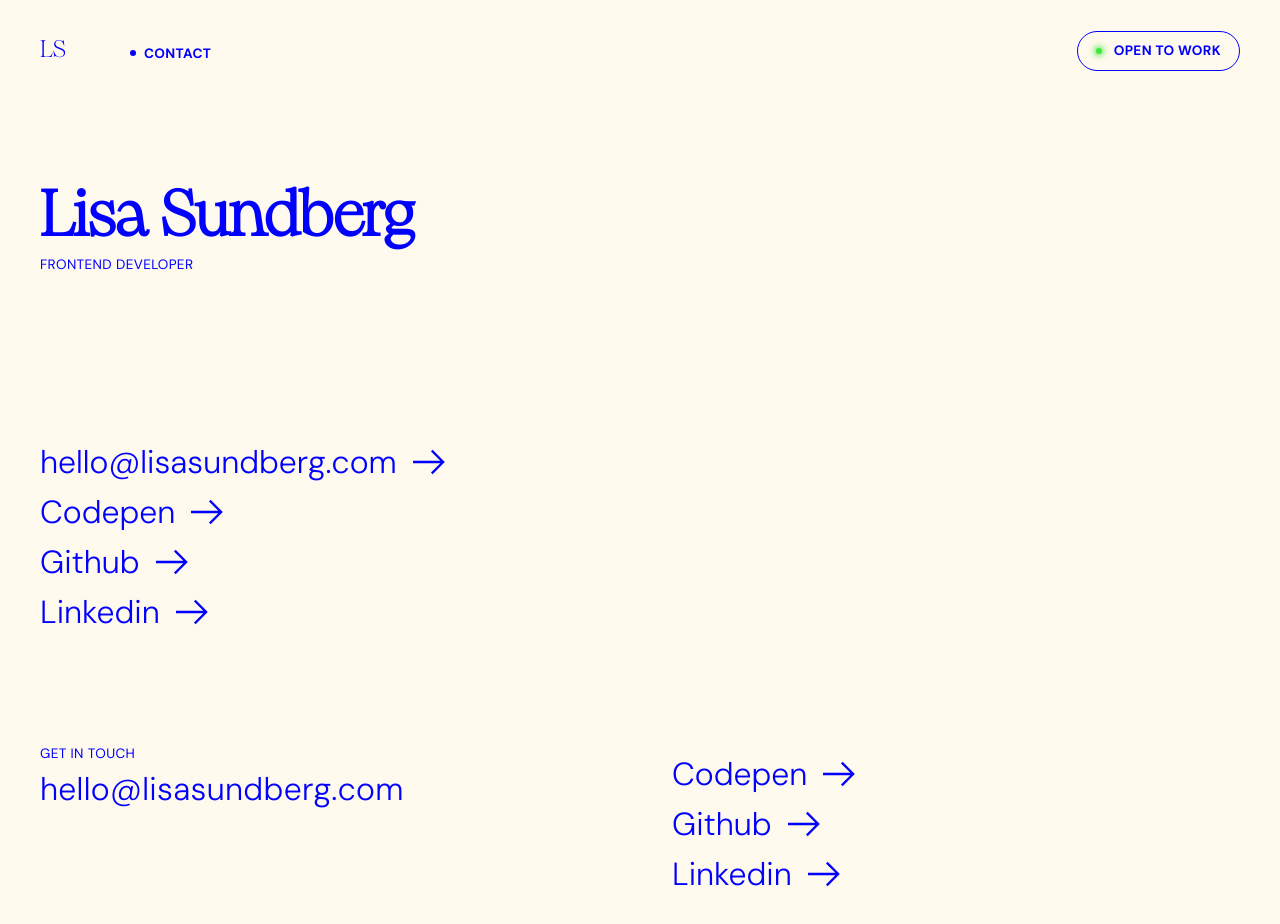
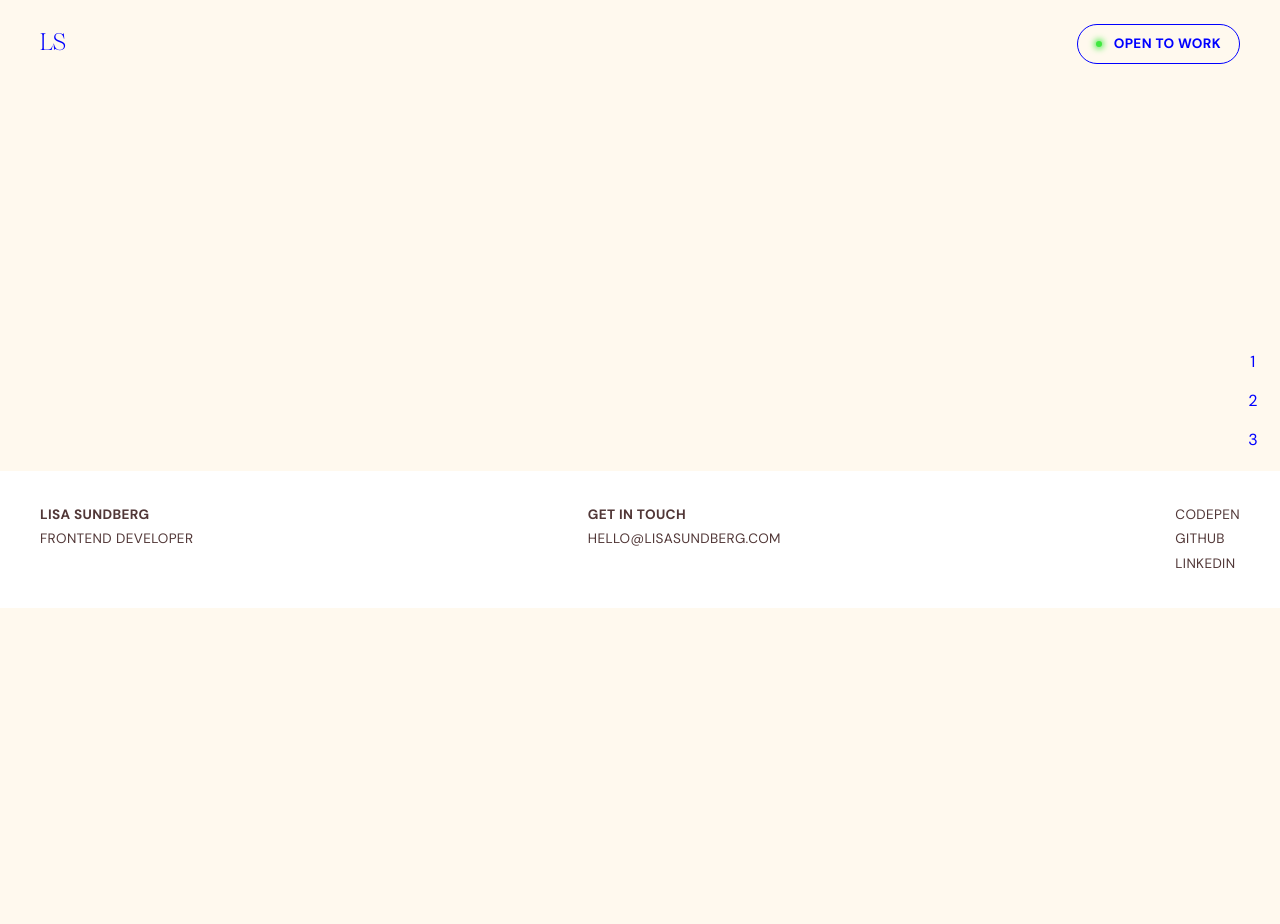
Before and after one commit to lisasundberg/lisa, a SvelteKit app: page / in a window 1280 px wide. Shown: the top 924 px of the page. After the commit the page ends 800 px from the top, so only its background shows below. Built offline with nearby package versions, Linux system fonts and the light colour scheme.

Commit message:
Fix maintenance mode

```diff
--- a/src/lib/components/Footer.svelte
+++ b/src/lib/components/Footer.svelte
@@ -3,11 +3,7 @@
 	import ExternalLink from '$lib/components/ExternalLink.svelte';
 </script>
 
-<footer
-	class="footer section"
-	id="contact"
-	style="--heading-height: {$headingHeight}"
->
+<footer class="footer section" id="contact" style="--heading-height: {$headingHeight}">
 	<section>
 		<div>
 			<h2 class="label">Get in touch</h2>
@@ -47,14 +43,7 @@
 		margin-bottom: 2rem;
 	}
 
-	ul {
-		margin-block-start: 0;
-		margin-block-end: 0;
-		padding-inline-start: 0;
-	}
-
 	li {
-		list-style: none;
 		margin-top: 0.25em;
 		padding-top: 0.25em;
 	}
--- a/src/lib/components/MaintenanceMode.svelte
+++ b/src/lib/components/MaintenanceMode.svelte
@@ -1,57 +1,60 @@
 <script lang="ts">
-	import ExternalLink from './ExternalLink.svelte';
+	import ExternalLink from '$lib/components/ExternalLink.svelte';
 </script>
 
 <main class="maintenance-mode">
-	<div>
-		<h1>Lisa Sundberg</h1>
-		<h2 class="label">Frontend developer</h2>
+	<div class="content">
+		<div>
+			<!-- <h1>Lisa Sundberg</h1> -->
+			<h1 class="label-bold">Lisa Sundberg</h1>
+			<h2 class="label">Frontend developer</h2>
+		</div>
+
+		<div class="email">
+			<p class="label-bold">Get in touch</p>
+			<a class="label" href="mailto:hello@lisasundberg.com">hello@lisasundberg.com</a>
+		</div>
+		<div class="links">
+			<a class="label" href="https://codepen.io/lisasundae/">Codepen</a>
+			<a class="label" href="https://github.com/lisasundberg">Github</a>
+			<a class="label" href="https://www.linkedin.com/in/lisasundberg/">Linkedin</a>
+		</div>
+		<!-- <small>© {new Date().getFullYear()} :-)</small> -->
 	</div>
 </main>
-<footer>
-	<div>
-		<ul>
-			<li><ExternalLink href="mailto:hello@lisasundberg.com" label="hello@lisasundberg.com" /></li>
-			<li><ExternalLink href="https://codepen.io/lisasundae/" label="Codepen" /></li>
-			<li><ExternalLink href="https://github.com/lisasundberg" label="Github" /></li>
-			<li><ExternalLink href="https://www.linkedin.com/in/lisasundberg/" label="Linkedin" /></li>
-		</ul>
-	</div>
-</footer>
 
 <style>
-	main,
-	footer {
+	.maintenance-mode {
+		align-self: flex-end;
+		display: grid;
 		grid-column: full;
-		display: grid;
 		grid-template-columns: subgrid;
-		overflow: hidden;
-		color: var(--_theme-color-primary);
-		padding-top: 10dvh;
-		z-index: 1;
-	}
+		background-color: white;
+		color: var(--color-brown);
+		z-index: 2;
 
-	div {
-		grid-column: main;
+		h1,
+		h2,
+		p,
+		a {
+			line-height: 1.8;
+		}
 
-		h1 {
-			font-family: var(--font-display);
+		a {
+			display: block;
 		}
 	}
 
-	ul {
-		margin-block-start: 0;
-		margin-block-end: 0;
-		padding-inline-start: 0;
-	}
+	.content {
+		grid-column: main;
+		display: flex;
+		flex-direction: column;
+		justify-content: space-between;
+		gap: 2em;
+		padding: 2em 0;
 
-	li {
-		list-style: none;
-		margin-top: 0.25em;
-		padding-top: 0.25em;
-	}
-
-	p {
-		margin-top: 0.25em;
+		@media (width > 768px) {
+			flex-direction: row;
+		}
 	}
 </style>
--- a/src/lib/components/ThemeNav.svelte
+++ b/src/lib/components/ThemeNav.svelte
@@ -5,7 +5,7 @@
 
 <div class="theme-nav">
 	{#each themes as theme, i}
-		<button on:click|preventDefault={() => currentTheme.set(theme.name)}>
+		<button class="label" on:click|preventDefault={() => currentTheme.set(theme.name)}>
 			{i + 1}
 		</button>
 	{/each}
--- a/src/lib/styles/globals.css
+++ b/src/lib/styles/globals.css
@@ -36,6 +36,9 @@
 }
 
 body {
+	width: 100vw;
+	min-height: 100dvh;
+	overflow-x: hidden;
 	display: grid;
 	grid-template-columns: var(--main-grid);
 	margin: 0;
@@ -60,6 +63,17 @@ p {
 	margin: 0;
 }
 
+
+ul {
+	margin-block-start: 0;
+	margin-block-end: 0;
+	padding-inline-start: 0;
+}
+
+li {
+	list-style: none;
+}
+
 a,
 .a {
 	display: inline-block;
@@ -68,12 +82,12 @@ a,
 	&:not(.-plain, .-simple, .button)::after {
 		content: '';
 		position: absolute;
-		height: 2px;
+		height: 0.025em;
 		width: 100%;
 		bottom: 0;
 		left: 0;
 		margin-top: 0.25em;
-		background-color: var(--_theme-color-primary);
+		background-color: currentColor;
 		transform: scaleX(0);
 		transform-origin: right;
 		transition: transform 0.2s ease-in-out;
--- a/src/lib/styles/index.css
+++ b/src/lib/styles/index.css
@@ -8,13 +8,3 @@
 html {
 	all: unset;
 }
-
-
-body {
-	width: 100vw;
-	overflow-x: hidden;
-}
-
-main {
-	padding-bottom: 10vh;
-}
--- a/src/lib/styles/themes.css
+++ b/src/lib/styles/themes.css
@@ -4,8 +4,10 @@
 }
 
 .donuts {
-	--_theme-color-bg: var(--color-cream);
-	--_theme-color-primary: var(--color-brown);
+	--_theme-color-bg: var(--color-purple);
+	--_theme-color-primary: var(--color-cream);
+	/* --_theme-color-bg: var(--color-cream);
+	--_theme-color-primary: var(--color-brown); */
 }
 
 .shader {
--- a/src/lib/styles/typography.css
+++ b/src/lib/styles/typography.css
@@ -55,6 +55,7 @@ a {
 }
 
 .label {
+	font-family: var(--font-body);
 	text-transform: uppercase;
 	font-size: var(--font-size-label);
 	letter-spacing: 0.025em;
@@ -63,6 +64,7 @@ a {
 }
 
 .label-bold {
+	font-family: var(--font-body);
 	text-transform: uppercase;
 	font-size: var(--font-size-label);
 	letter-spacing: 0.025em;
--- a/src/routes/+layout.svelte
+++ b/src/routes/+layout.svelte
@@ -39,7 +39,7 @@
 
 {@render children?.()}
 
-<Footer />
+<!-- <Footer /> -->
 
 <style>
 	header {
--- a/src/routes/+page.svelte
+++ b/src/routes/+page.svelte
@@ -35,12 +35,9 @@
 <!-- <h1 class="heading" bind:this={heading} bind:clientHeight={$headingHeight}>Lisa Sundberg</h1> -->
 <!-- <Heading /> -->
 
-<!--
 <Background />
-<header>
-	<Nav />
-</header> -->
 <MaintenanceMode />
+<ThemeNav />
 
 <!--
 <main>
@@ -50,30 +47,3 @@
 	</main>
 <Footer />
 -->
-
-<style>
-	header {
-		grid-column: full;
-		position: sticky;
-		top: 0;
-		z-index: 2;
-	}
-
-	main {
-		grid-column: full;
-		display: grid;
-		grid-template-columns: subgrid;
-		overflow: hidden;
-		color: var(--_theme-color-primary);
-		padding-top: 10dvh;
-		z-index: 1;
-	}
-
-	div {
-		grid-column: main;
-
-		h1 {
-			font-family: var(--font-display);
-		}
-	}
-</style>
```
